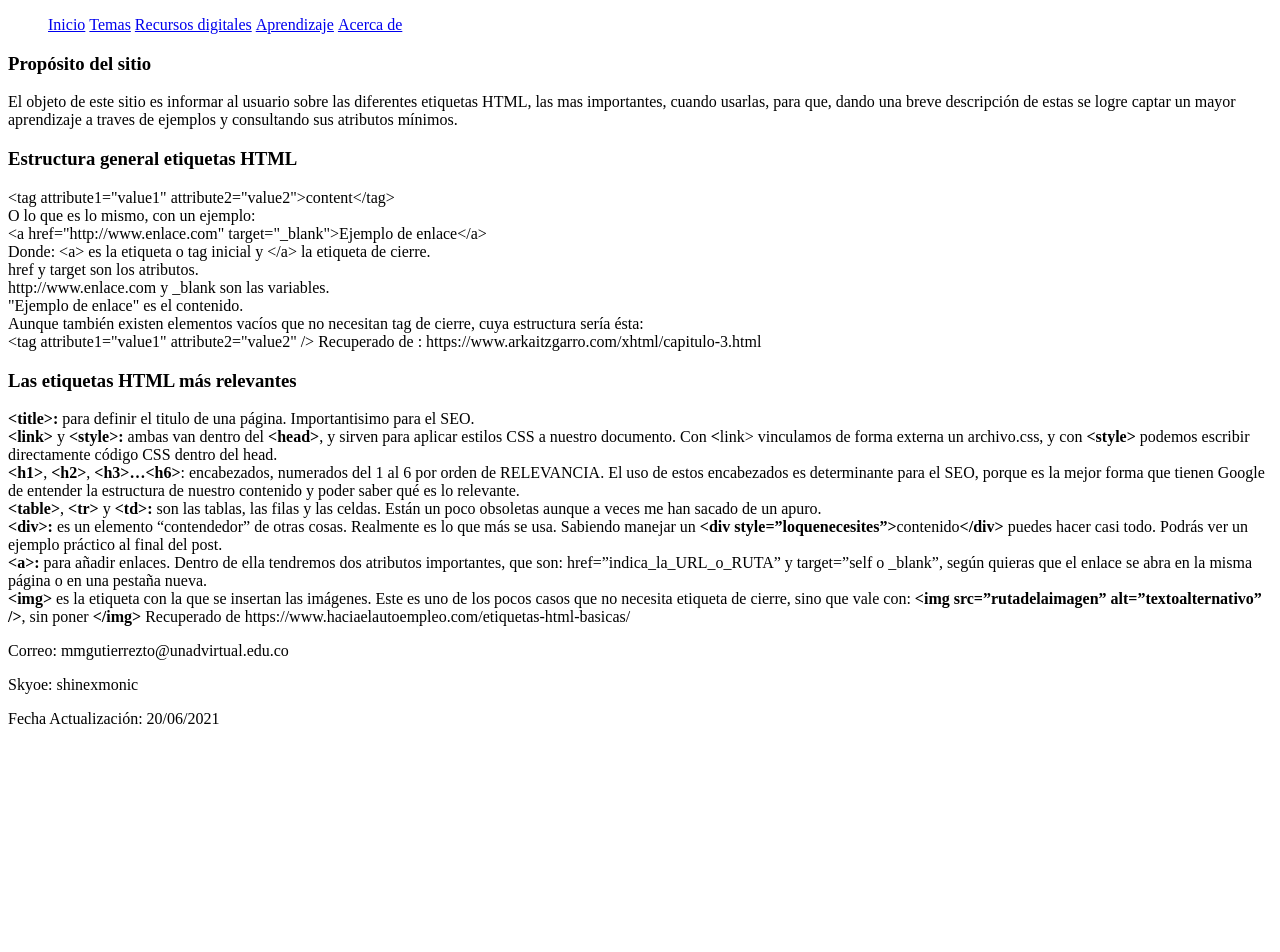
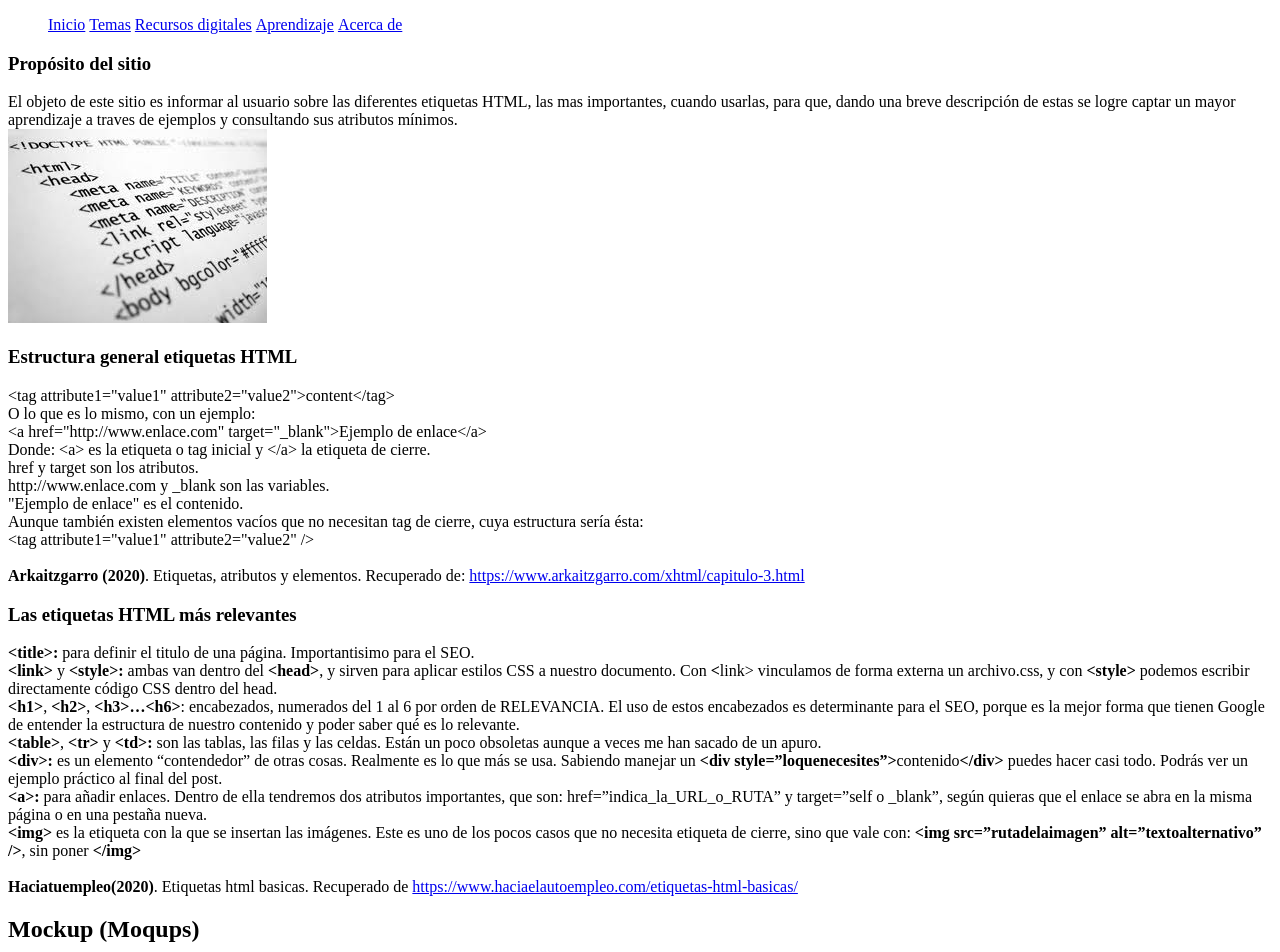
Before and after one commit to shinexmonic/DSW-MonicaGutierrez, a plain HTML site: page design.html in a window 1280 px wide. Shown: the top 952 px of the page. Before the commit the page ends 800 px from the top, so only its background shows below. Drawn offline with Linux system fonts and the light colour scheme.

Commit message:
Se agrega img de mockup y bibliografias
Se

```diff
--- a/design.html
+++ b/design.html
@@ -61,6 +61,7 @@
 	<h3>Propósito del sitio</h3>
 	El objeto de este sitio es informar al usuario sobre las diferentes etiquetas HTML, las mas importantes, cuando usarlas, para que, dando una breve descripción de estas se logre captar un mayor aprendizaje a traves de ejemplos y consultando sus atributos mínimos.
 </section>
+<img src="html.jpeg">
 <article>
 	<h3>Estructura general etiquetas HTML</h3>
 	<span><</span><span>tag</span><span> attribute1="value1" attribute2="value2">content<span><</span><span>/tag></span>
@@ -84,7 +85,9 @@
 	Aunque también existen elementos vacíos que no necesitan tag de cierre, cuya estructura sería ésta:
 	<br>
 	<span><</span><span>tag attribute1="value1" attribute2="value2" /></span>
-	Recuperado de : https://www.arkaitzgarro.com/xhtml/capitulo-3.html
+	<br>
+	<br>
+	<b>Arkaitzgarro (2020)</b>. Etiquetas, atributos y elementos. Recuperado de: <a href="https://www.arkaitzgarro.com/xhtml/capitulo-3.html">https://www.arkaitzgarro.com/xhtml/capitulo-3.html</a>
 
 	<h3>Las etiquetas HTML más relevantes</h3>
 
@@ -101,8 +104,9 @@
 	<b><span><</span>a>:</b> para añadir enlaces. Dentro de ella tendremos dos atributos importantes, que son: href=”indica_la_URL_o_RUTA” y target=”self o _blank”, según quieras que el enlace se abra en la misma página o en una pestaña nueva.
 	<br>
 	<b><span><</span>img></b> es la etiqueta con la que se insertan las imágenes. Este es uno de los pocos casos que no necesita etiqueta de cierre, sino que vale con: <b><span><</span>img src=”rutadelaimagen” alt=”textoalternativo” /></b>, sin poner <b><span><</span>/img></b>
-
-	Recuperado de https://www.haciaelautoempleo.com/etiquetas-html-basicas/
+	<br>
+	<br>
+	<b>Haciatuempleo(2020)</b>. Etiquetas html basicas. Recuperado de <a href="https://www.haciaelautoempleo.com/etiquetas-html-basicas/"> https://www.haciaelautoempleo.com/etiquetas-html-basicas/</a>
 
 <!-- 	<h3>Texto</h3>
 	<h3>Enlaces</h3>
@@ -111,9 +115,11 @@
 
 	https://uniwebsidad.com/libros/xhtml/capitulo-2/etiquetas-y-atributos -->
 </article>
+<h2>Mockup (Moqups)</h2>
+<img src="mokup2.png">
 <footer>
 	<p>Correo: mmgutierrezto@unadvirtual.edu.co</p>
-	<p>Skyoe: shinexmonic</p>
+	<p>Skype: shinexmonic</p>
 	<p>Fecha Actualización: 20/06/2021</p>
 </footer>
 </body>
```
Also changed, not shown: index.html (+1 -0 lines), html.jpeg (added), mokup2.png (added).
